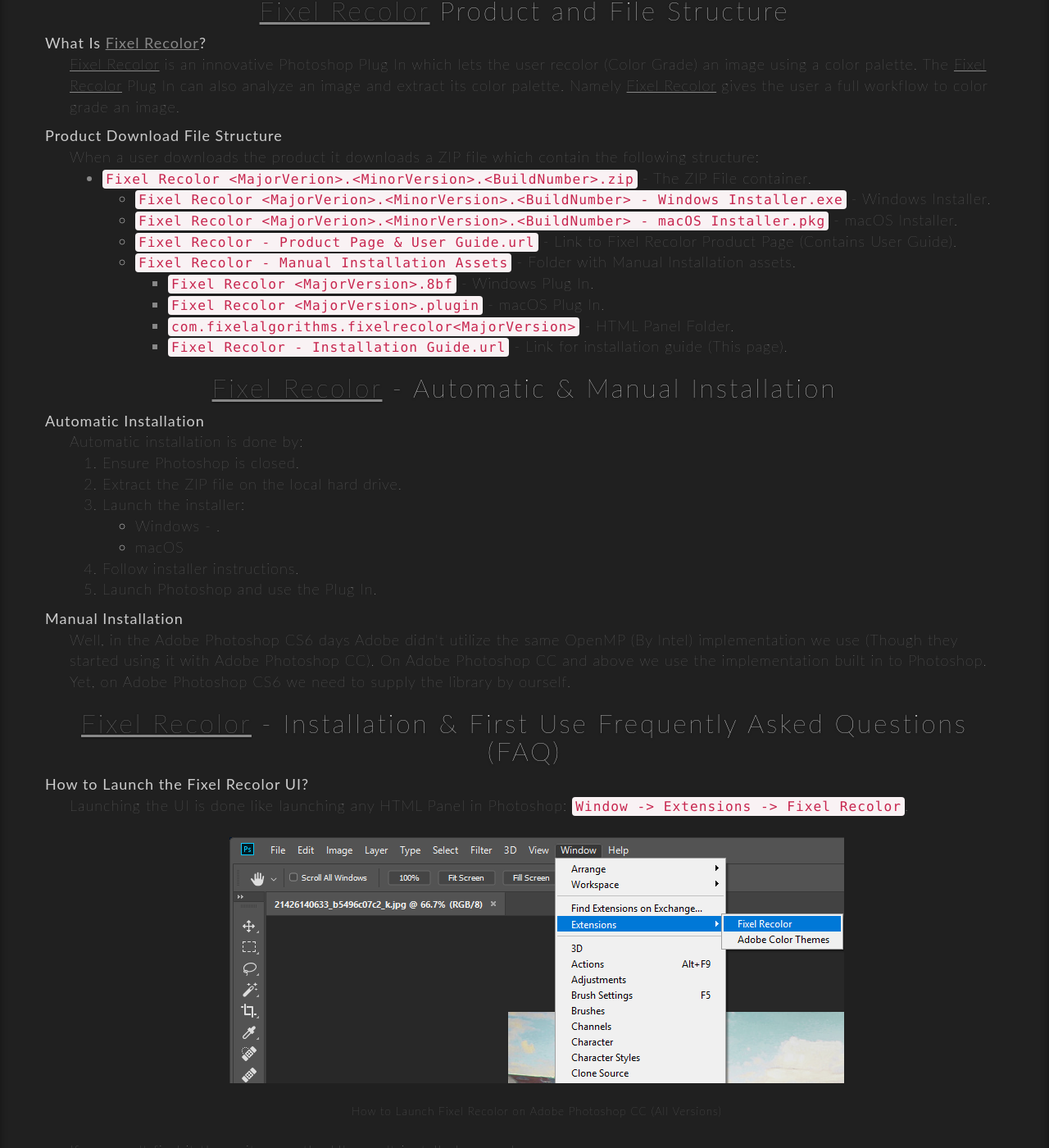
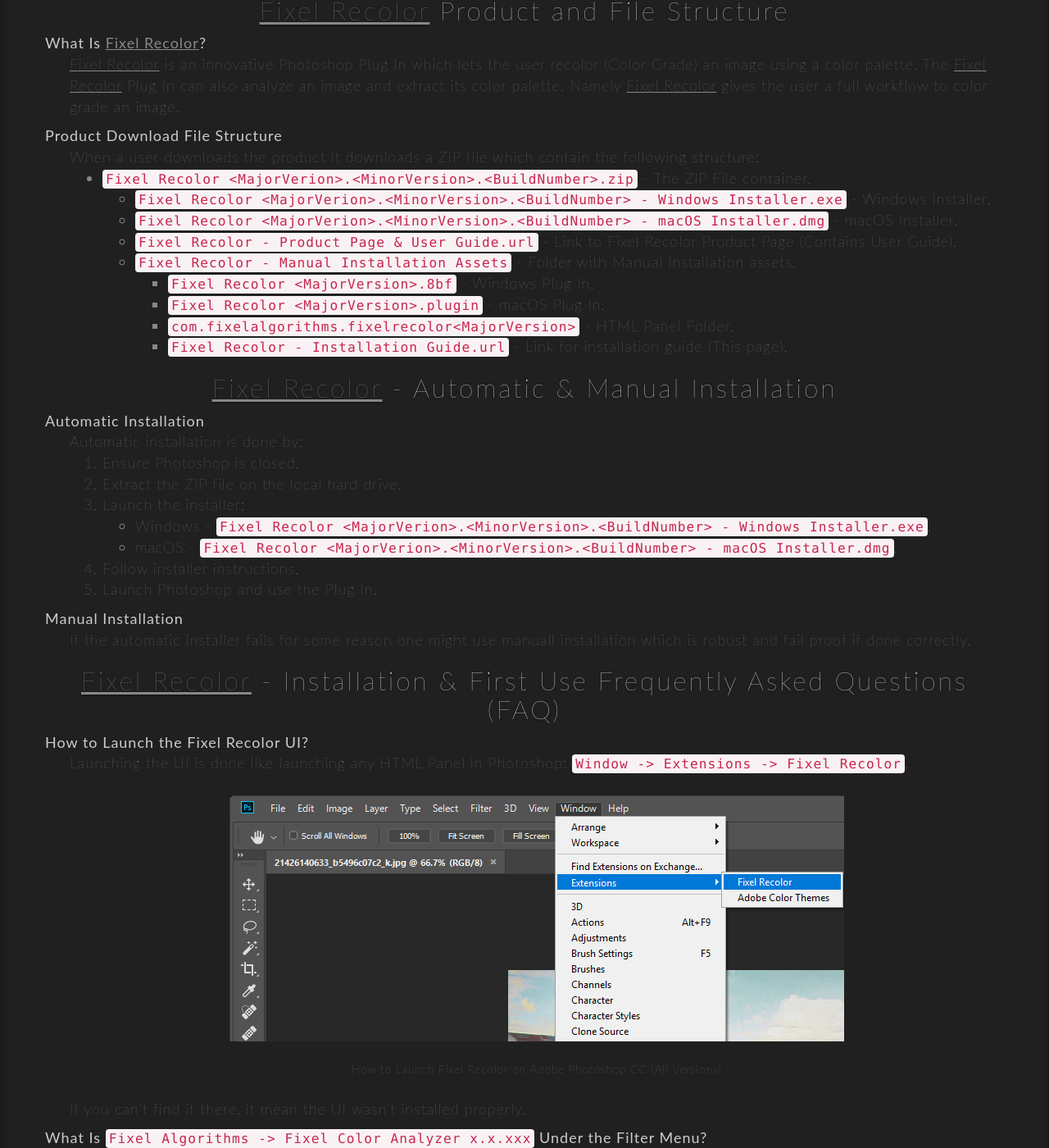
Before and after one commit to FixelAlgorithmsTeam/fixel, a Jekyll site: the page built from support/fixel-recolor-installation-guide.html, in a window 1280 px wide and 1400 px high, scrolled down 413 px. Shown: the whole window at 82% size. Built offline with Jekyll 4.4.1, drawn with Linux system fonts in a browser that asks for light colours; nearby versions of some CDN libraries; comment, search, counter and statistics services are not loaded; some of the changed text lies outside the part shown.

Commit message:
New 	- 	Working on Fixel Recolor Installation Page. Fixed 	- 	B Known Issues 	-	C To Do 	- 	D Remarks 	- 	E

```diff
--- a/support/fixel-recolor-installation-guide.html
+++ b/support/fixel-recolor-installation-guide.html
@@ -39,7 +39,7 @@
 							<ul>
 							<li><code>Fixel Recolor &lt;MajorVerion&gt;.&lt;MinorVersion&gt;.&lt;BuildNumber&gt;.zip</code> - The ZIP File container.<ul>
 							<li><code>Fixel Recolor &lt;MajorVerion&gt;.&lt;MinorVersion&gt;.&lt;BuildNumber&gt; - Windows Installer.exe</code> - Windows Installer.</li>
-							<li><code>Fixel Recolor &lt;MajorVerion&gt;.&lt;MinorVersion&gt;.&lt;BuildNumber&gt; - macOS Installer.pkg</code> - macOS Installer.</li>
+							<li><code>Fixel Recolor &lt;MajorVerion&gt;.&lt;MinorVersion&gt;.&lt;BuildNumber&gt; - macOS Installer.dmg</code> - macOS Installer.</li>
 							<li><code>Fixel Recolor - Product Page & User Guide.url</code> - Link to Fixel Recolor Product Page (Contains User Guide).</li>
 							<li><code>Fixel Recolor - Manual Installation Assets</code> - Folder with Manual Installation assets.<ul>
 							<li><code>Fixel Recolor &lt;MajorVersion&gt;.8bf</code> - Windows Plug In.</li>
@@ -64,8 +64,8 @@
 						<li>Ensure Photoshop is closed.</li>
 						<li>Extract the ZIP file on the local hard drive.</li>
 						<li>Launch the installer:<ul>
-							<li>Windows - .</li>
-							<li>macOS</li>
+							<li>Windows - <code>Fixel Recolor &lt;MajorVerion&gt;.&lt;MinorVersion&gt;.&lt;BuildNumber&gt; - Windows Installer.exe</code>.</li>
+							<li>macOS - <code>Fixel Recolor &lt;MajorVerion&gt;.&lt;MinorVersion&gt;.&lt;BuildNumber&gt; - macOS Installer.dmg</code>.</li>
 						</ul>
 						<li>Follow installer instructions.</li>
 						<li>Launch Photoshop and use the Plug In.</li>
@@ -76,8 +76,7 @@
 					<div class="def">
 						<dt>Manual Installation</dt>
 						<dd>
-							Well, in the Adobe Photoshop CS6 days Adobe didn't utilize the same OpenMP (By Intel) implementation we use (Though they started using it with Adobe Photoshop CC).
-							On Adobe Photoshop CC and above we use the implementation built in to Photoshop. Yet, on Adobe Photoshop CS6 we need to supply the library by ourself.
+							If the automatic installer fails for some reason one might use manuall installation which is robust and fail proof if done correctly.
 						</dd>
 					</div>
 				</dl>
@@ -108,6 +107,12 @@
 							It is good it is there as it means the Plug In installation is successful. Yet the user shouldn't use it directly (Only use it through th UI).
 						</dd>
 					</div>
+					<div class="def">
+						<dt>The macOS Installer Won't Run</dt>
+						<dd>
+							After double clicking the <code>dmg</code> file in the open window use <code>Right Mouse Click + Open</code> to launch the installer <code>pkg</code> installer.
+						</dd>
+					</div>
 				</dl>
 			</div>
 		</div>
```
